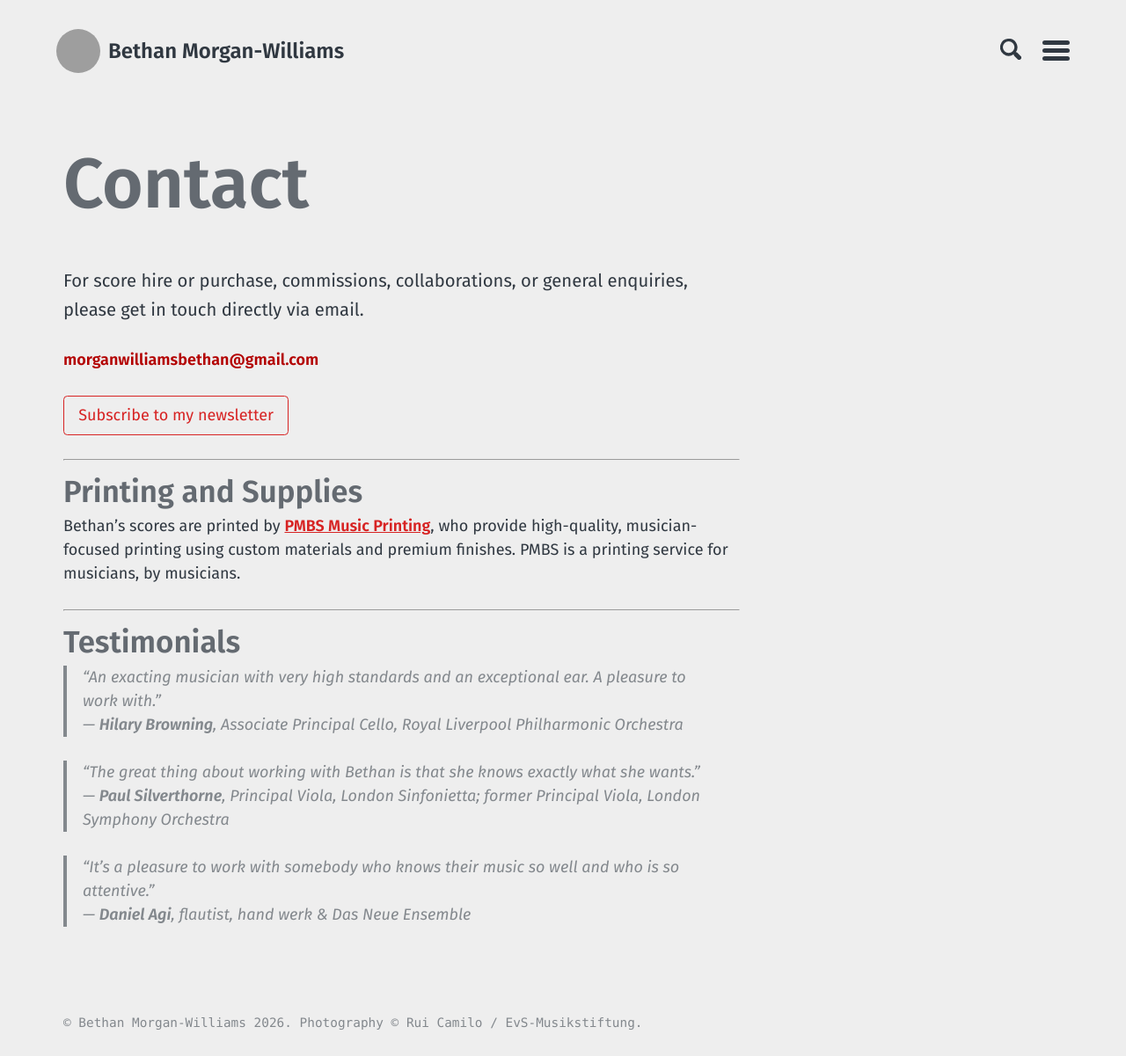
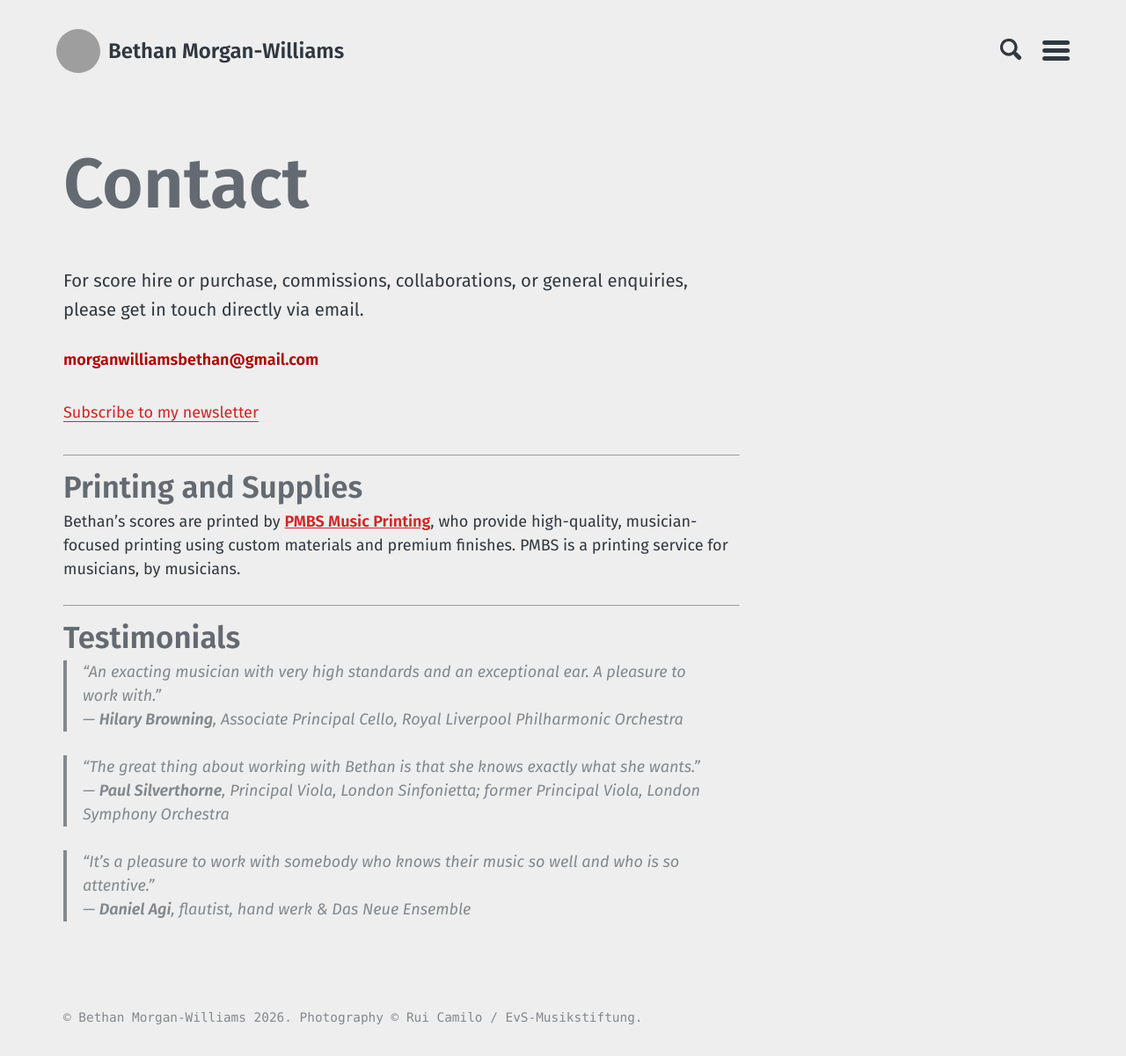
Before and after one commit to morganwilliamsb/website, a Jekyll site: the page built from contact.md, in a window 1280 px wide. Shown: the whole page at 88% size. Built offline with Jekyll 4.4.1, drawn with Linux system fonts in a browser that asks for light colours; grey boxes are pictures that could not be loaded.

Commit message:
Simplify button styles in _buttons.scss
Refactor button styles to simplify design and improve usability.

```diff
--- a/_sass/basically-basic/_buttons.scss
+++ b/_sass/basically-basic/_buttons.scss
@@ -4,36 +4,16 @@
 
 .btn {
   display: inline-block;
-  padding: 0.45em 0.9em;
-  border: 1px solid $accent-color;
-  border-radius: $border-radius;
-  background-color: transparent;
+  padding: 0.35em 0;
+  border: 0;
+  background: transparent;
   color: $accent-color;
   font-weight: normal;
-  text-align: center;
-  text-decoration: none;
+  text-decoration: underline;
+  text-underline-offset: 0.2em;
   cursor: pointer;
 
   &:hover {
-    background-color: $accent-color;
-    color: #fff;
-  }
-
-  &:focus {
-    background-color: shade($accent-color, 10%);
-    color: #fff;
-  }
-
-  .icon {
-    margin-right: 0.5em;
-  }
-
-  &--block {
-    display: block;
-    width: 100%;
-
-    + .btn--block {
-      margin-top: 1rem;
-    }
+    opacity: 0.7;
   }
 }
```
